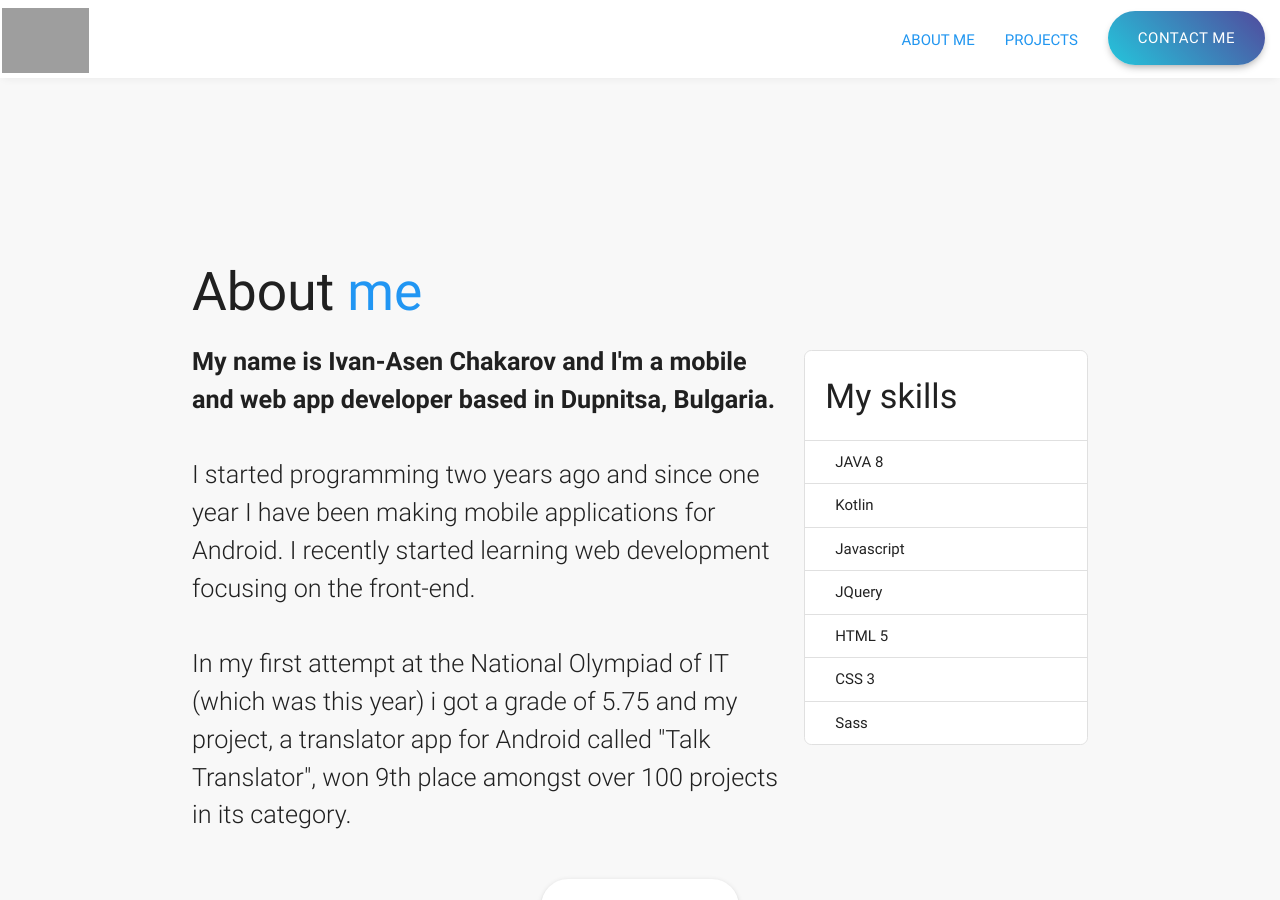
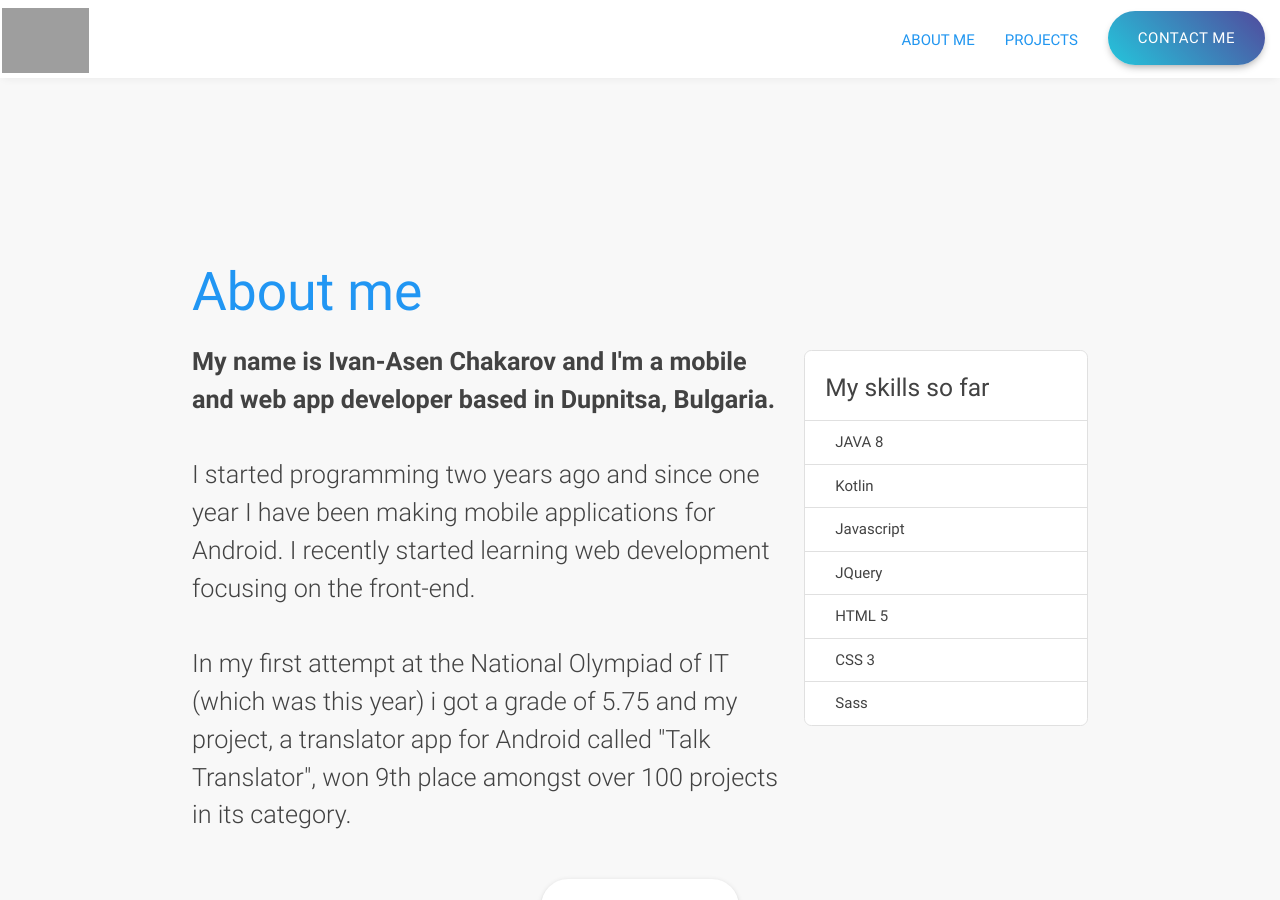
Before and after one commit to ivanasen/ivanasen.github.io-archived, a Jekyll site: the page built from index.html, in a window 1280 px wide and 900 px high, scrolled down 679 px. Built offline with Jekyll 4.4.1, drawn with Linux system fonts in a browser that asks for light colours; nearby versions of some CDN libraries; grey boxes are pictures that could not be loaded.

Commit message:
made some visual changes

```diff
--- a/_includes/content.html
+++ b/_includes/content.html
@@ -41,10 +41,10 @@
 
 <section id="about-me">
     <div class="section container">
-        <h2>About <span class="blue-text">me</span></h4>
+        <h2 class="blue-text">About me</h4>
             <div class="row chart-container">
                 <div class="col s12 l8">
-                    <p class="flow-text">
+                    <p class="flow-text grey-text text-darken-3">
                         <b>My name is Ivan-Asen Chakarov and I'm a mobile and web app developer based in Dupnitsa, Bulgaria.</b>
                         <br><br>
                         I started programming two years ago and since one year I have been making mobile applications for
@@ -56,9 +56,9 @@
                     </p>
                 </div>
                 <div class="col s12 l4">
-                    <ul class="skill-list collection with-header">
+                    <ul class="skill-list collection with-header grey-text text-darken-3">
                         <li class="collection-header">
-                            <h4>My skills</h4>
+                            <h5>My skills so far</h5>
                         </li>
                         <li class="collection-item">
                             <div>JAVA 8</div>
@@ -92,7 +92,7 @@
 
 <section id="projects">
     <div class="section container">
-        <h2 class="">Projects</h4>
+        <h2 class="blue-text">Projects</h4>
             <div class="row">
 
                 {% for project_hash in site.data.projects %} {% assign project = project_hash[1] %}
--- a/js/main.js
+++ b/js/main.js
@@ -1,5 +1,6 @@
 const navBackgroundAnimationSpeed = 600;
 const navSecondaryAnimationSpeed = 300;
+const scrollOffset = 60;
 
 let animateNavbar = (scroll) => {
     $(".top").css("opacity", 1 - scroll / navBackgroundAnimationSpeed);
@@ -26,13 +27,13 @@ $(window).scroll(() => animateNavbar($(window).scrollTop()));
 
 $('.btn-scroll-about-me').click(() => {
     $('html, body').animate({
-        scrollTop: $("#about-me ").offset().top
+        scrollTop: $("#about-me ").offset().top - scrollOffset
     }, 1000);
 });
 
 $('.btn-scroll-projects').click(() => {
     $('html, body').animate({
-        scrollTop: $("#projects").offset().top
+        scrollTop: $("#projects").offset().top - scrollOffset
     }, 1000);
 });
 
```
